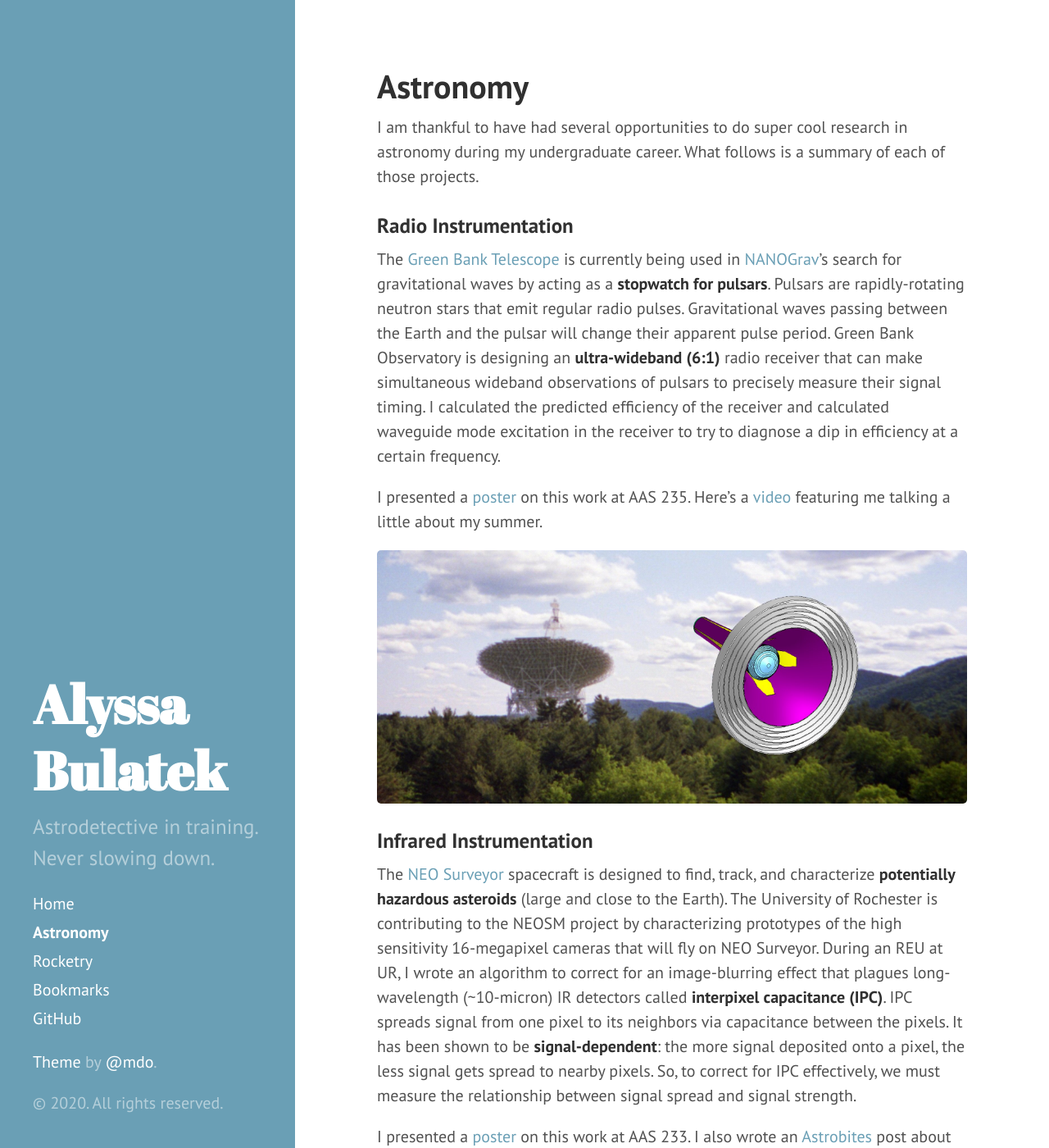
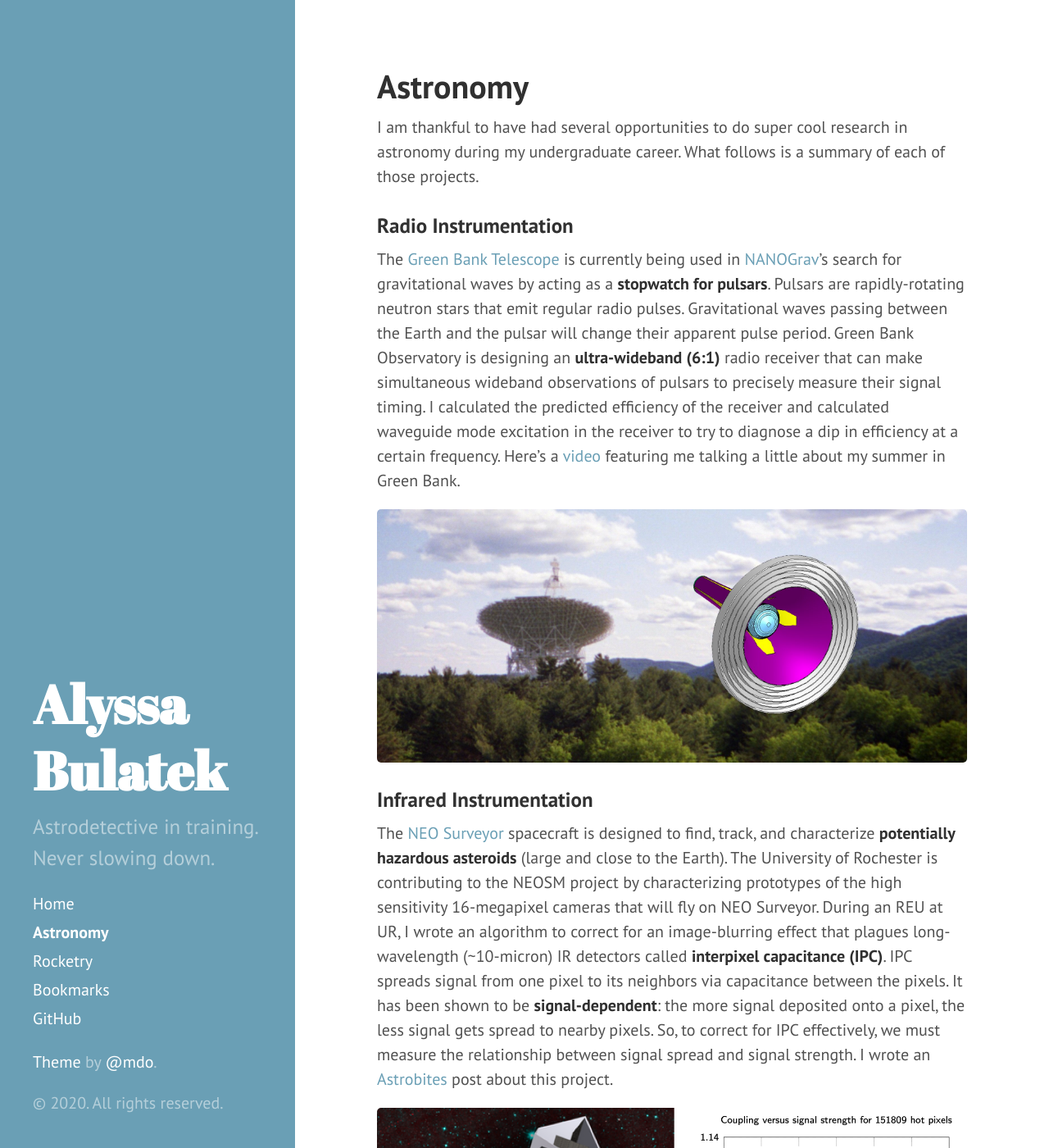
Before and after one commit to abulatek/abulatek.github.io, a Jekyll site: the page built from 01astronomy.md, in a window 1280 px wide and 1400 px high. Shown: the whole window at 82% size. Built offline with Jekyll 4.4.1, drawn with Linux system fonts in a browser that asks for light colours; some of the changed text lies outside the part shown.

Commit message:
Made subsections more brief

```diff
--- a/01astronomy.md
+++ b/01astronomy.md
@@ -8,9 +8,7 @@ I am thankful to have had several opportunities to do super cool research in ast
 
 ### Radio Instrumentation
 
-The [Green Bank Telescope](https://greenbankobservatory.org/science/telescopes/gbt/) is currently being used in [NANOGrav](http://nanograv.org/)'s search for gravitational waves by acting as a **stopwatch for pulsars**. Pulsars are rapidly-rotating neutron stars that emit regular radio pulses. Gravitational waves passing between the Earth and the pulsar will change their apparent pulse period. Green Bank Observatory is designing an **ultra-wideband (6:1)** radio receiver that can make simultaneous wideband observations of pulsars to precisely measure their signal timing. I calculated the predicted efficiency of the receiver and calculated waveguide mode excitation in the receiver to try to diagnose a dip in efficiency at a certain frequency.
-
-I presented a [poster](https://abulatek.github.io/resources/GBO_poster.pdf) on this work at AAS 235. Here's a [video](https://www.youtube.com/watch?v=Zfygjjy-36U) featuring me talking a little about my summer.
+The [Green Bank Telescope](https://greenbankobservatory.org/science/telescopes/gbt/) is currently being used in [NANOGrav](http://nanograv.org/)'s search for gravitational waves by acting as a **stopwatch for pulsars**. Pulsars are rapidly-rotating neutron stars that emit regular radio pulses. Gravitational waves passing between the Earth and the pulsar will change their apparent pulse period. Green Bank Observatory is designing an **ultra-wideband (6:1)** radio receiver that can make simultaneous wideband observations of pulsars to precisely measure their signal timing. I calculated the predicted efficiency of the receiver and calculated waveguide mode excitation in the receiver to try to diagnose a dip in efficiency at a certain frequency. Here's a [video](https://www.youtube.com/watch?v=Zfygjjy-36U) featuring me talking a little about my summer in Green Bank.
 
 <p align="center">
   <img src="https://abulatek.github.io/resources/radio_inst_header.jpg" width="100%" alt="The Green Bank Telescope at left, with a not-to-scale model image of the ultra-wideband feed horn at right."/>
@@ -18,9 +16,7 @@ I presented a [poster](https://abulatek.github.io/resources/GBO_poster.pdf) on t
 
 ### Infrared Instrumentation
 
-The [NEO Surveyor](https://uanews.arizona.edu/story/uarizona-looks-toward-work-nasa-s-potential-asteroidhunting-space-telescope) spacecraft is designed to find, track, and characterize **potentially hazardous asteroids** (large and close to the Earth). The University of Rochester is contributing to the NEOSM project by characterizing prototypes of the high sensitivity 16-megapixel cameras that will fly on NEO Surveyor. During an REU at UR, I wrote an algorithm to correct for an image-blurring effect that plagues long-wavelength (~10-micron) IR detectors called **interpixel capacitance (IPC)**. IPC spreads signal from one pixel to its neighbors via capacitance between the pixels. It has been shown to be **signal-dependent**: the more signal deposited onto a pixel, the less signal gets spread to nearby pixels. So, to correct for IPC effectively, we must measure the relationship between signal spread and signal strength.
-
-I presented a [poster](https://abulatek.github.io/resources/UR_poster.pdf) on this work at AAS 233. I also wrote an [Astrobites](https://astrobites.org/2018/11/05/ur-interpixel-capacitance/) post about the project.
+The [NEO Surveyor](https://uanews.arizona.edu/story/uarizona-looks-toward-work-nasa-s-potential-asteroidhunting-space-telescope) spacecraft is designed to find, track, and characterize **potentially hazardous asteroids** (large and close to the Earth). The University of Rochester is contributing to the NEOSM project by characterizing prototypes of the high sensitivity 16-megapixel cameras that will fly on NEO Surveyor. During an REU at UR, I wrote an algorithm to correct for an image-blurring effect that plagues long-wavelength (~10-micron) IR detectors called **interpixel capacitance (IPC)**. IPC spreads signal from one pixel to its neighbors via capacitance between the pixels. It has been shown to be **signal-dependent**: the more signal deposited onto a pixel, the less signal gets spread to nearby pixels. So, to correct for IPC effectively, we must measure the relationship between signal spread and signal strength. I wrote an [Astrobites](https://astrobites.org/2018/11/05/ur-interpixel-capacitance/) post about this project.
 
 <p align="center">
   <img src="https://abulatek.github.io/resources/ir_inst_header.png" width="100%" alt="The NEO Surveyor Spacecraft at left, with a plot showing the relationship between interpixel coupling and signal strength at right."/>
@@ -28,9 +24,7 @@ I presented a [poster](https://abulatek.github.io/resources/UR_poster.pdf) on th
 
 ### Dwarf Galaxies
 
-The research group I was part of at Macalester was led by Dr. John Cannon. I worked with him as part of two different classes, during which we imaged three dwarf local volume dwarf galaxies. In the spring of 2018, my Observational Astronomy course at Macalester analyzed 21 cm data from the VLA on KDG 215, which has a very interesting (and predominantly recent) star formation history. An image of KDG 215 is shown below. My second semester at Macalester, I worked in a research group with several students imaging two other dwarf galaxies (UGC 11411 and UGC 8245). Our work was featured by [AAS Nova](https://aasnova.org/2017/10/11/exploring-our-low-mass-neighbors/).
-
-Some of the first-year researchers in the group who got REU positions were [featured on the Macalester website](https://www.macalester.edu/news/2017/08/first-year-firecrackers/), and interviews with each of us are included.
+The research group I was part of at Macalester was led by Dr. John Cannon. I worked with him as part of two different classes, during which we imaged three dwarf local volume dwarf galaxies. In the spring of 2018, my Observational Astronomy course at Macalester analyzed 21 cm data from the VLA on KDG 215, which has a very interesting (and predominantly recent) star formation history. An image of KDG 215 is shown below. My second semester at Macalester, I worked in a research group with several students imaging two other dwarf galaxies (UGC 11411 and UGC 8245). Our work was featured by [AAS Nova](https://aasnova.org/2017/10/11/exploring-our-low-mass-neighbors/). Some of the first-year researchers in the group who got REU positions were [featured on the Macalester website](https://www.macalester.edu/news/2017/08/first-year-firecrackers/), and interviews with each of us are included.
 
 <p align="center">
   <img src="https://abulatek.github.io/resources/galaxies_header.jpg" width="100%" alt="A series of HI images of KDG 215. The HI column density map of the dwarf galaxy at left, the line-of-sight velocity of the HI at center, and the velocity dispersion of the HI at right."/>
```
